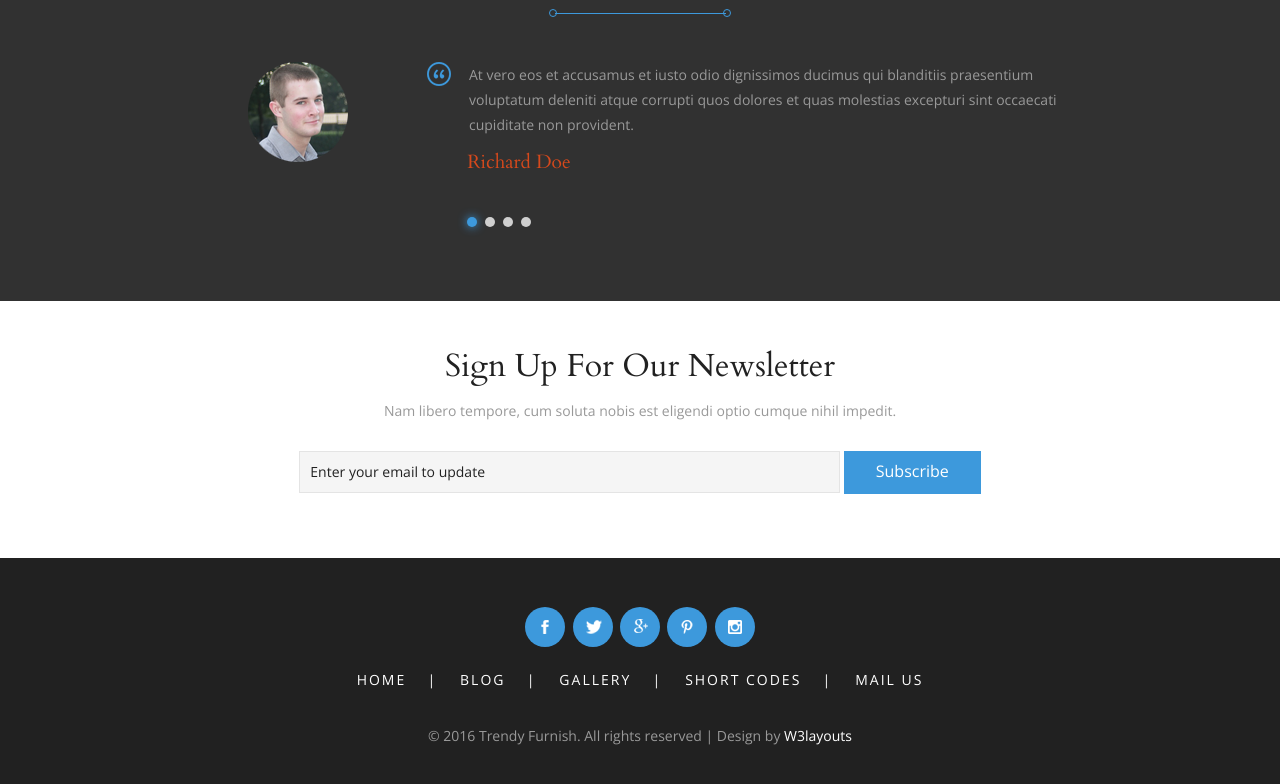
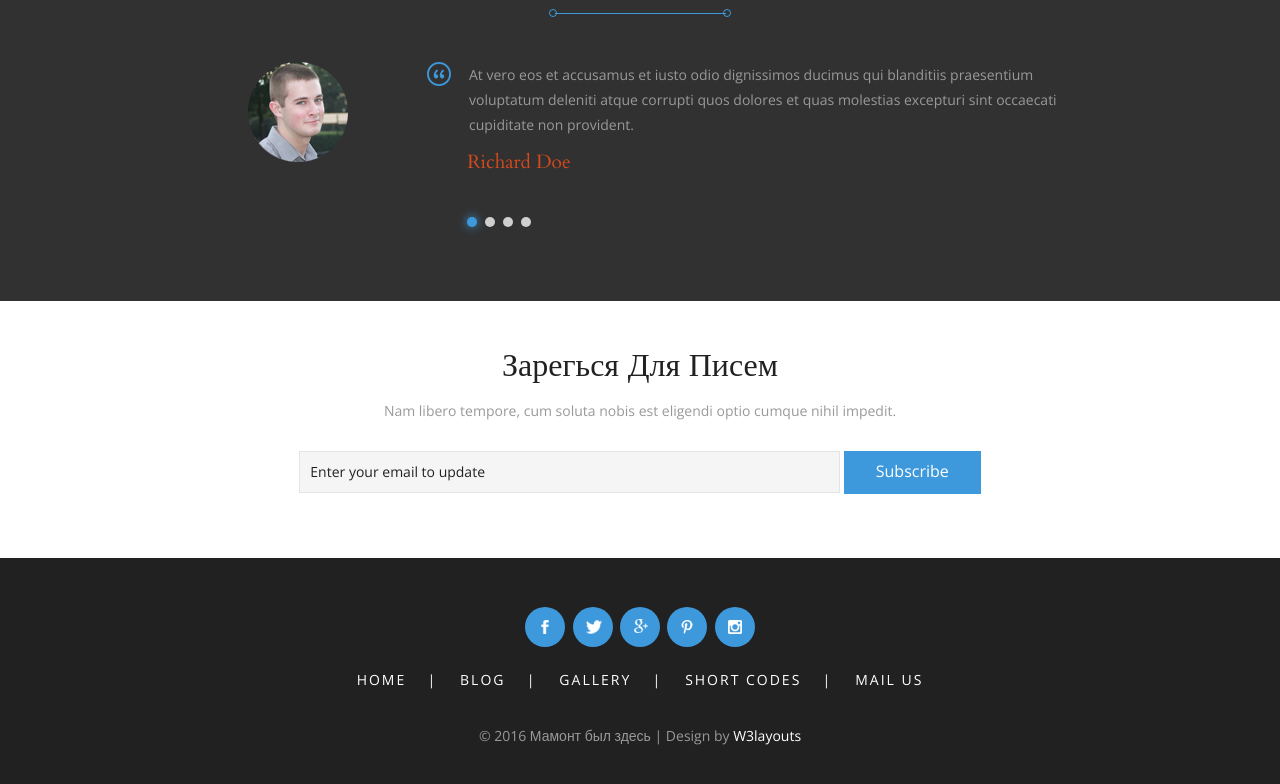
Before and after one commit to Githaoz/Githaoz.github.io, a plain HTML site: page index.html in a window 1280 px wide. Shown: the part 2865-3649 px from the top of the page. Drawn offline with nearby package versions, Linux system fonts and the light colour scheme.

Commit message:
изменения

```diff
--- a/index.html
+++ b/index.html
@@ -447,7 +447,7 @@
 	</div>
 	<div class="newsletter">
 		<div class="container">
-			<h3>sign up for our newsletter</h3>
+			<h3>зарегься для писем</h3>
 			<p>Nam libero tempore, cum soluta nobis est eligendi optio cumque nihil impedit.</p>
 			<form action="#" method="post">
 				<input type="email" name="Email" value="Enter your email to update" onfocus="this.value = '';" onblur="if (this.value == '') {this.value = 'Enter your email to update';}" required="">
@@ -489,7 +489,7 @@
 				<li><a href="mail.html">Mail Us</a></li>
 			</ul>
 			<div class="copy-right">
-				<p>© 2016 Trendy Furnish. All rights reserved | Design by <a href="http://w3layouts.com">W3layouts</a></p>
+				<p>© 2016 Мамонт был здесь | Design by <a href="http://w3layouts.com">W3layouts</a></p>
 			</div>
 		</div>
 	</div>
```
